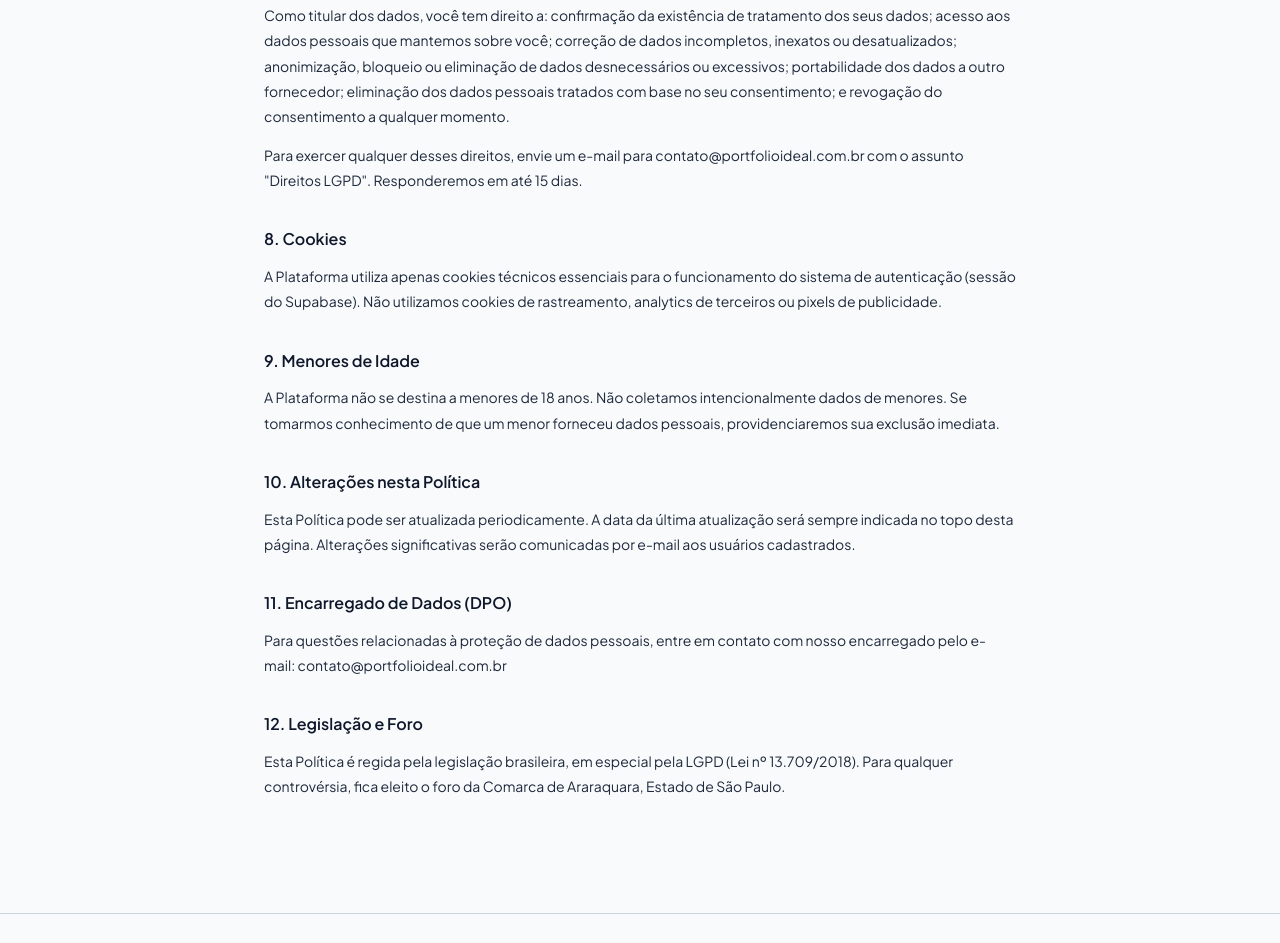
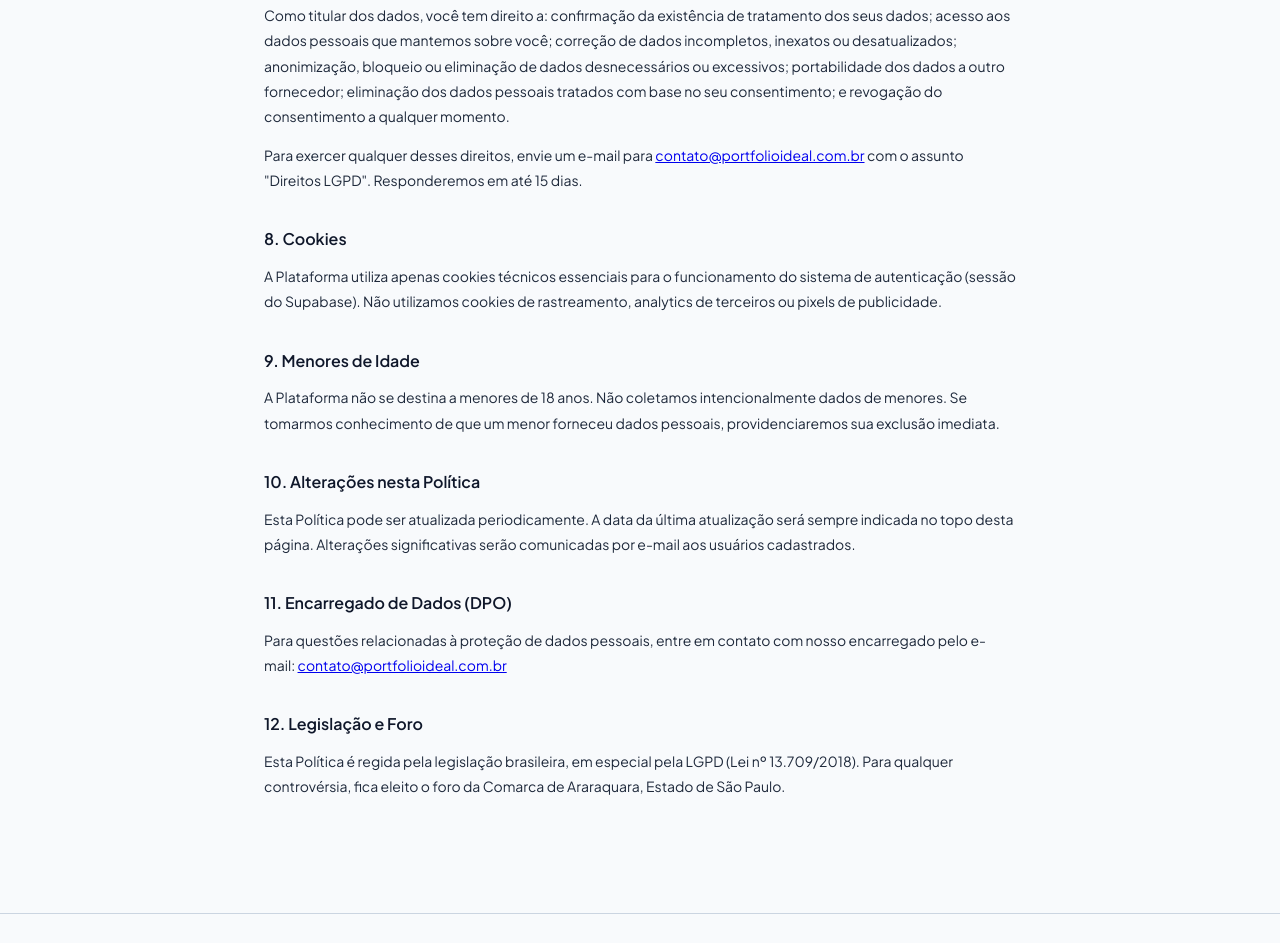
Before and after one commit to drimer501/portfolio-ideal-landing, a plain HTML site: page politica-de-privacidade.html in a window 1280 px wide. Shown: the part 1716-2659 px from the top of the page. Drawn offline with Linux system fonts and the light colour scheme.

Commit message:
Publica o e-mail oficial de contato nas páginas do Portfólio Ideal

```diff
--- a/politica-de-privacidade.html
+++ b/politica-de-privacidade.html
@@ -76,7 +76,7 @@
 
   <h2>7. Seus Direitos (LGPD)</h2>
   <p>Como titular dos dados, você tem direito a: confirmação da existência de tratamento dos seus dados; acesso aos dados pessoais que mantemos sobre você; correção de dados incompletos, inexatos ou desatualizados; anonimização, bloqueio ou eliminação de dados desnecessários ou excessivos; portabilidade dos dados a outro fornecedor; eliminação dos dados pessoais tratados com base no seu consentimento; e revogação do consentimento a qualquer momento.</p>
-  <p>Para exercer qualquer desses direitos, envie um e-mail para contato@portfolioideal.com.br com o assunto "Direitos LGPD". Responderemos em até 15 dias.</p>
+  <p>Para exercer qualquer desses direitos, envie um e-mail para <a href="mailto:contato@portfolioideal.com.br">contato@portfolioideal.com.br</a> com o assunto "Direitos LGPD". Responderemos em até 15 dias.</p>
 
   <h2>8. Cookies</h2>
   <p>A Plataforma utiliza apenas cookies técnicos essenciais para o funcionamento do sistema de autenticação (sessão do Supabase). Não utilizamos cookies de rastreamento, analytics de terceiros ou pixels de publicidade.</p>
@@ -88,7 +88,7 @@
   <p>Esta Política pode ser atualizada periodicamente. A data da última atualização será sempre indicada no topo desta página. Alterações significativas serão comunicadas por e-mail aos usuários cadastrados.</p>
 
   <h2>11. Encarregado de Dados (DPO)</h2>
-  <p>Para questões relacionadas à proteção de dados pessoais, entre em contato com nosso encarregado pelo e-mail: contato@portfolioideal.com.br</p>
+  <p>Para questões relacionadas à proteção de dados pessoais, entre em contato com nosso encarregado pelo e-mail: <a href="mailto:contato@portfolioideal.com.br">contato@portfolioideal.com.br</a></p>
 
   <h2>12. Legislação e Foro</h2>
   <p>Esta Política é regida pela legislação brasileira, em especial pela LGPD (Lei nº 13.709/2018). Para qualquer controvérsia, fica eleito o foro da Comarca de Araraquara, Estado de São Paulo.</p>
```
Also changed, not shown: index.html (+1 -1 lines), profissional.html (+1 -1 lines), termos-de-uso.html (+1 -1 lines).
